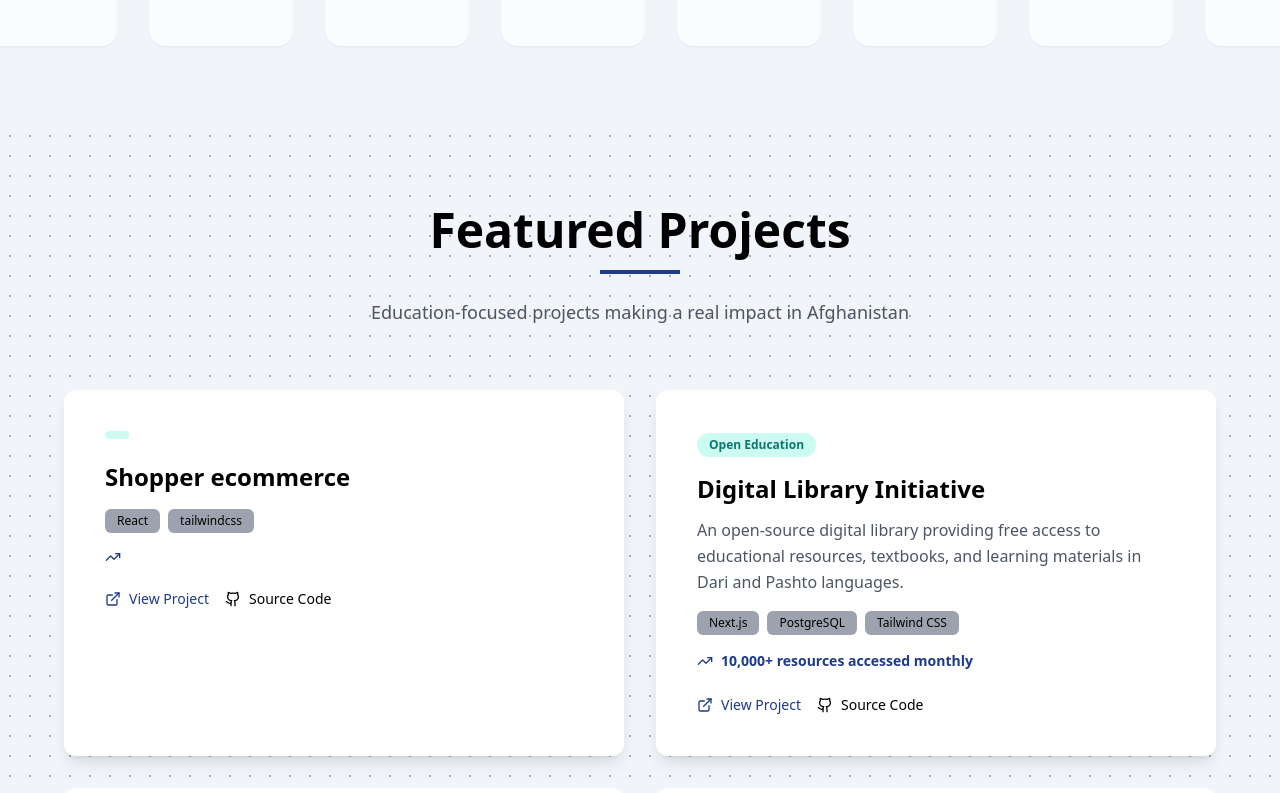
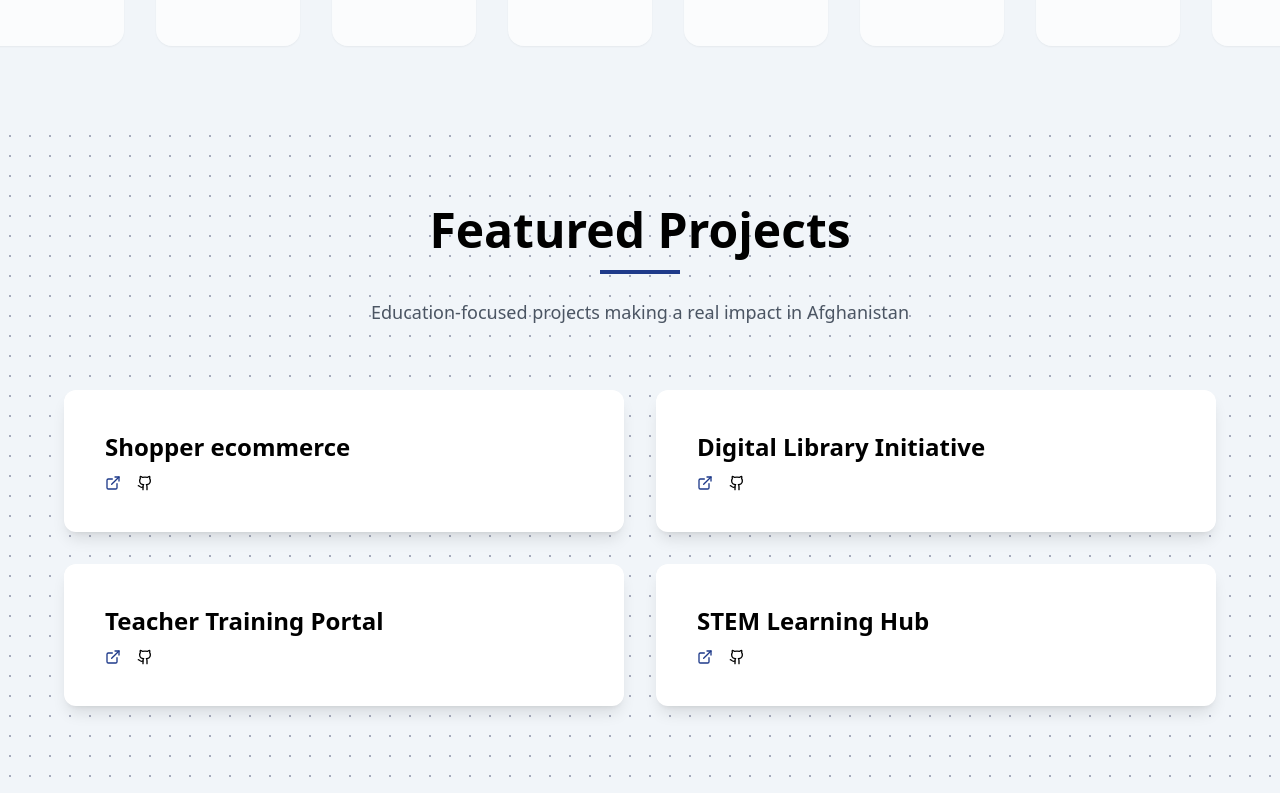
Before and after one commit to MuhdAddasHamdard/My-Protfolio, a React (Vite) app: page / in a window 1280 px wide. Shown: the part 2002-2795 px from the top of the page. Built offline with nearby package versions, Linux system fonts and the light colour scheme.

Commit message:
changed some icons in the contact component and made it minimal

```diff
--- a/src/components/Contact.jsx
+++ b/src/components/Contact.jsx
@@ -43,73 +43,55 @@ const Contact = () => {
           <div className="  lg:flex gap-6 ">
             {/* Contact Info */}
             <div className=" bg-white mb-6 lg:w-1/2 dark:bg-gray-900/60 backdrop-blur-md border border-white/20 dark:border-gray-700/40 rounded-2xl shadow-lg p-6 dark:hover:bg-gray-900/80">
-              <h3 className="text-2xl font-bold dark:text-gray-400 mb-6">
+              <h3 className="text-2xl text-center font-bold dark:text-gray-400 mb-6">
                 Contact Information
               </h3>
-              <div className="space-y-6">
-                <div className="flex items-center gap-4">
-                  <div className="w-12 h-12 bg-blue-100 rounded-lg flex items-center justify-center">
-                    <Mail className="w-6 h-6 text-blue-900" />
-                  </div>
-                  <div className="text-wrap">
-                    <p className="text-sm text-wrap text-gray-600 font-medium">
-                      Email
-                    </p>
+              <div className=" flex justify-center gap-3 items-center">
+                <div className="flex flex-col justify-center items-center">
                   <a
                     href={`mailto:${contact.email}`}
                     className="text-blue-900 hover:text-blue-700 transition-colors"
                   >
-                      {contact.email}
+                    <div className="w-12 h-12 bg-slate-300 rounded-lg flex items-center justify-center">
+                      <Mail className="w-6 h-6 text-blue-900" />
+                    </div>
                   </a>
-                  </div>
+                  <p>Email</p>
                 </div>
 
-                <div className="flex items-center gap-4">
-                  <div className="w-12 h-12 bg-gray-800 rounded-lg flex items-center justify-center">
-                    <Github className="w-6 h-6 text-white" />
-                  </div>
-                  <div>
-                    <p className="text-sm text-gray-600 font-medium">GitHub</p>
+                <div className="flex flex-col items-center justify-center">
                   <a
                     href={contact.github}
                     target="_blank"
                     rel="noopener noreferrer"
                     className="text-blue-900 hover:text-blue-700 transition-colors"
                   >
-                      View Profile
+                    <div className="w-12 h-12 bg-gray-800 rounded-lg flex items-center justify-center">
+                      <Github className="w-6 h-6 text-white" />
+                    </div>
                   </a>
-                  </div>
+                  <p>GitHub</p>
                 </div>
 
-                <div className="flex items-center gap-4">
-                  <div className="w-12 h-12 bg-blue-600 rounded-lg flex items-center justify-center">
-                    <Linkedin className="w-6 h-6 text-white" />
-                  </div>
-                  <div>
-                    <p className="text-sm text-gray-600 font-medium">
-                      LinkedIn
-                    </p>
+                <div className="flex flex-col items-center justify-center">
                   <a
                     href={contact.linkedin}
                     target="_blank"
                     rel="noopener noreferrer"
                     className="text-blue-900 hover:text-blue-700 transition-colors"
                   >
-                      Connect with me
+                    <div className="w-12 h-12 bg-blue-600 rounded-lg flex items-center justify-center">
+                      <Linkedin className="w-6 h-6 text-white" />
+                    </div>
                   </a>
-                  </div>
+                  <p>LinkedIn</p>
                 </div>
 
-                <div className="flex items-center gap-4">
-                  <div className="w-12 h-12 bg-teal-100 rounded-lg flex items-center justify-center">
+                <div className=" bg-teal-100 rounded-lg flex items-center flex-col justify-center">
+                  <div>
                     <MapPin className="w-6 h-6 text-teal-700" />
                   </div>
-                  <div>
-                    <p className="text-sm text-gray-600 font-medium">
-                      Location
-                    </p>
-                    <p className="text-gray-900">{contact.location}</p>
-                  </div>
+                  <p>Kabul</p>
                 </div>
               </div>
             </div>
@@ -124,7 +106,6 @@ const Contact = () => {
                   <div className="lg:flex-grow">
                     <input
                       type="text"
-                      id="name"
                       name="name"
                       value={formData.name}
                       onChange={handleChange}
@@ -137,7 +118,6 @@ const Contact = () => {
                   <div className="lg:flex-grow">
                     <input
                       type="email"
-                      id="email"
                       name="email"
                       value={formData.email}
                       onChange={handleChange}
@@ -150,7 +130,6 @@ const Contact = () => {
 
                 <div>
                   <textarea
-                    id="message"
                     name="message"
                     value={formData.message}
                     onChange={handleChange}
--- a/src/components/Navbar.jsx
+++ b/src/components/Navbar.jsx
@@ -3,10 +3,11 @@ import { Menu, X } from "lucide-react";
 import { motion, AnimatePresence } from "framer-motion";
 
 const Navbar = () => {
+  const [isScrolled, setIsScrolled] = useState(false);
   const [isMobileMenuOpen, setIsMobileMenuOpen] = useState(false);
 
   useEffect(() => {
-    const handleScroll = () => setIsScrolled(window.scrollY > 1);
+    const handleScroll = () => setIsScrolled(window.scrollY > 20);
     window.addEventListener("scroll", handleScroll);
     return () => window.removeEventListener("scroll", handleScroll);
   }, []);
--- a/src/components/Projects.jsx
+++ b/src/components/Projects.jsx
@@ -31,38 +31,10 @@ const Projects = () => {
                 className="dark:bg-gray-900  bg-white dark:bg-gray-900/60 backdrop-blur-md border-white/20 dark:border-gray-700/40 shadow-lg p-2 hover:bg-white/80 dark:hover:bg-gray-900/80 border border-gray-200 rounded-xl overflow-hidden hover:shadow-xl transition-shadow duration-300 group"
               >
                 <div className="p-8">
-                  {/* Category Badge */}
-                  <div className="inline-block px-3 py-1 bg-teal-100 text-teal-700 text-xs font-semibold rounded-full mb-4">
-                    {project.category}
-                  </div>
-
                   {/* Title */}
                   <h3 className="text-2xl font-bold dark:text-gray-400 mb-3 group-hover:text-blue-900 transition-colors">
                     {project.title}
                   </h3>
-
-                  {/* Description */}
-                  <p className="text-gray-600 mb-4 leading-relaxed">
-                    {project.description}
-                  </p>
-
-                  {/* Technologies */}
-                  <div className="flex flex-wrap gap-2 mb-4">
-                    {project.technologies.map((tech, index) => (
-                      <span
-                        key={index}
-                        className="px-3 py-1 dark:bg-opacity-50 bg-gray-400 dark:text-gray-400 text-xs font-medium rounded-md"
-                      >
-                        {tech}
-                      </span>
-                    ))}
-                  </div>
-
-                  {/* Impact */}
-                  <div className="flex items-center gap-2 mb-6 text-blue-900 font-semibold">
-                    <TrendingUp className="w-4 h-4" />
-                    <span className="text-sm">{project.impact}</span>
-                  </div>
 
                   {/* Links */}
                   <div className="flex gap-4">
@@ -71,14 +43,12 @@ const Projects = () => {
                       className="inline-flex items-center gap-2 text-sm font-medium text-blue-900 hover:text-blue-700 transition-colors"
                     >
                       <ExternalLink className="w-4 h-4" />
-                      View Project
                     </a>
                     <a
                       href={project.github}
                       className="inline-flex items-center gap-2 text-sm font-medium dark:text-gray-300 hover:dark:text-gray-400 transition-colors"
                     >
                       <Github className="w-4 h-4" />
-                      Source Code
                     </a>
                   </div>
                 </div>
--- a/src/index.css
+++ b/src/index.css
@@ -14,7 +14,7 @@
   background-image: url("/hero.png");
   background-size: cover;
   background-repeat: no-repeat;
-  background-position: right;
+  background-position: center;
 }
 
 button,
--- a/src/mock.js
+++ b/src/mock.js
@@ -19,40 +19,25 @@ export const portfolioData = {
     {
       id: 1,
       title: "Shopper ecommerce",
-      technologies: ["React", "tailwindcss"],
-      link: "#",
-      github: "#",
+      pic: "",
+      link: "https://shopper-sage.vercel.app/",
+      github: "https://github.com/MuhdAddasHamdard/shopper",
     },
     {
       id: 2,
       title: "Digital Library Initiative",
-      category: "Open Education",
-      description:
-        "An open-source digital library providing free access to educational resources, textbooks, and learning materials in Dari and Pashto languages.",
-      technologies: ["Next.js", "PostgreSQL", "Tailwind CSS"],
-      impact: "10,000+ resources accessed monthly",
       link: "#",
       github: "#",
     },
     {
       id: 3,
       title: "Teacher Training Portal",
-      category: "Professional Development",
-      description:
-        "An interactive platform for continuous professional development, offering courses, workshops, and certification programs for educators.",
-      technologies: ["React", "Express", "MySQL", "AWS"],
-      impact: "Trained 200+ teachers",
       link: "#",
       github: "#",
     },
     {
       id: 4,
       title: "STEM Learning Hub",
-      category: "Interactive Education",
-      description:
-        "Gamified learning platform for science, technology, engineering, and mathematics education with interactive simulations and quizzes.",
-      technologies: ["React", "Three.js", "Node.js"],
-      impact: "Improved engagement by 65%",
       link: "#",
       github: "#",
     },
```
Lines whose indentation alone changed are shown as unchanged.
